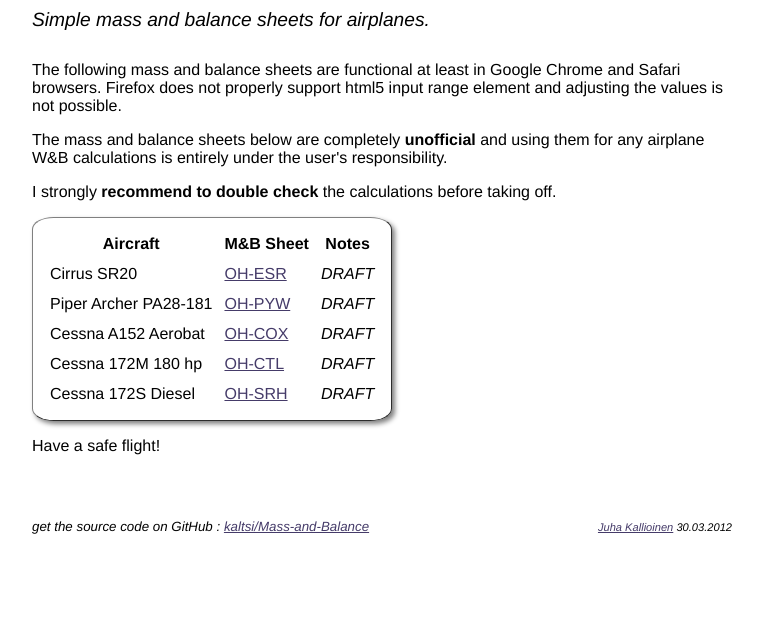
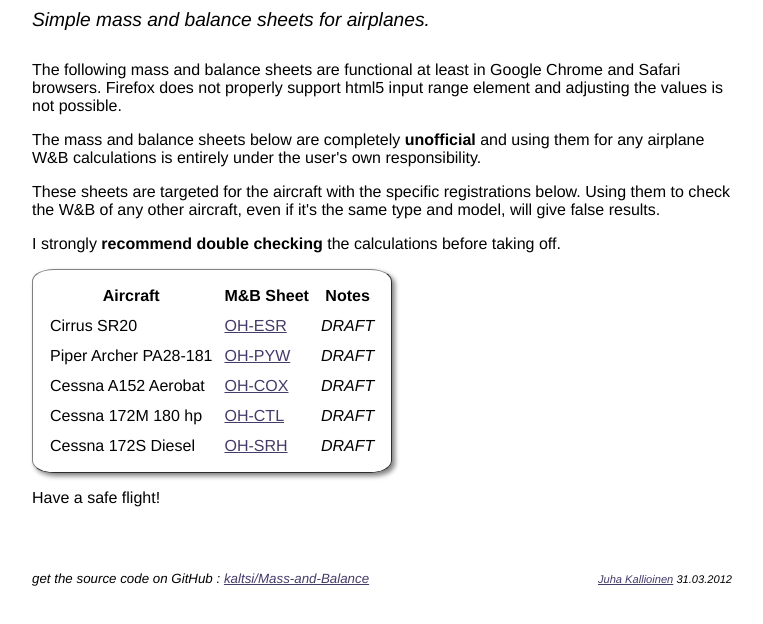
Before and after one commit to kaltsi/Mass-and-Balance, a plain HTML site: page index.html in a window 1280 px wide. Shown: the part 132-756 px from the top of the page, without its empty margins (258-1021 px from the left). Drawn offline with Linux system fonts and the light colour scheme.

Commit message:
Added caution text.

```diff
--- a/index.html
+++ b/index.html
@@ -79,10 +79,16 @@
       The mass and balance sheets below are
       completely <strong>unofficial</strong> and using them for any
       airplane W&amp;B calculations is entirely under the
-      user's responsibility.
+      user's own responsibility.
     </p>
     <p>
-      I strongly <strong>recommend to double check</strong> the calculations before taking off.
+      These sheets are targeted for the aircraft with the specific
+      registrations below. Using them to check the W&amp;B of any
+      other aircraft, even if it's the same type and model, will give
+      false results.
+    </p>
+    <p>
+      I strongly <strong>recommend double checking</strong> the calculations before taking off.
     </p>
 
     <p>
@@ -156,7 +162,7 @@
 
     <div class="footer">
       <p class="alignleft"><small>get the source code on GitHub : <a href="https://github.com/kaltsi/Mass-and-Balance">kaltsi/Mass-and-Balance</a></small></p>
-      <p class="alignright"><small><small><a href="mailto:kaltsi+github@gmail.com">Juha Kallioinen</a> 30.03.2012</small></small></p>
+      <p class="alignright"><small><small><a href="mailto:kaltsi+github@gmail.com">Juha Kallioinen</a> 31.03.2012</small></small></p>
       <div style="clear:both;"/>
     </div>
 
```
